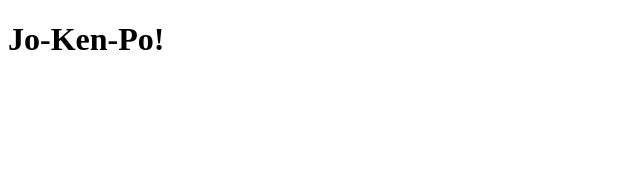
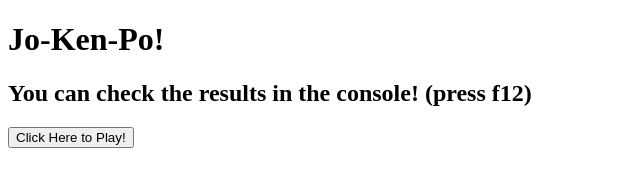
Before and after one commit to sigvant/jo-ken-po, a plain HTML site: page index.html in a window 1280 px wide. Shown: the whole page, without its empty margins (0-640 px from the left). Drawn offline with Linux system fonts and the light colour scheme.

Commit message:
add winning message, button and <p>

```diff
--- a/index.html
+++ b/index.html
@@ -10,6 +10,8 @@
 <body>
 
     <h1>Jo-Ken-Po!</h1>
+    <h2>You can check the results in the console! (press f12)</h2>
+    <button onclick='gameRound()'>Click Here to Play!</button>
 
 </body>
 </html>
--- a/script.js
+++ b/script.js
@@ -79,6 +79,12 @@ function gameRound() {
 
         console.log(`Playing to ${rounds}\n Player: ${p1Score}\n Cpu: ${cpuScore}`)
     }
+
+    if (p1Score == rounds) {
+        alert(`Congratulations, you won!`);
+    } else {
+        alert(`I think our CPU cheats`);
+    }
 }
 
 function selectRounds() {
```
